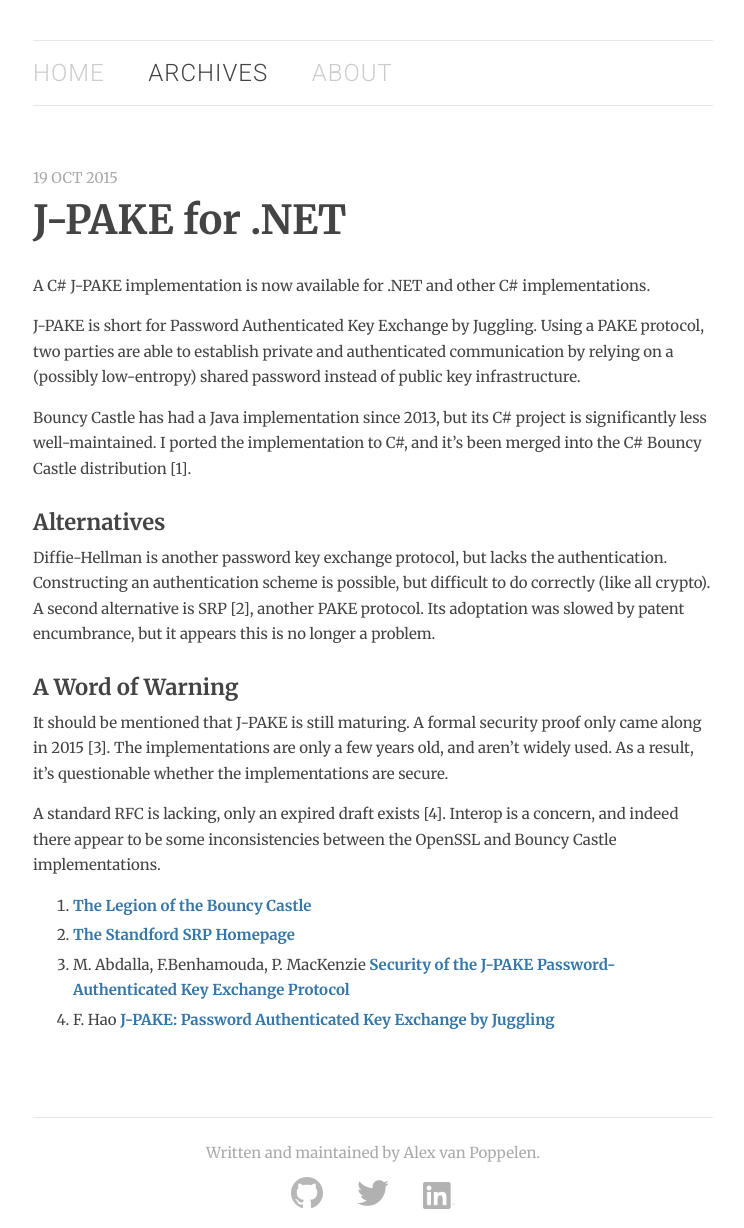
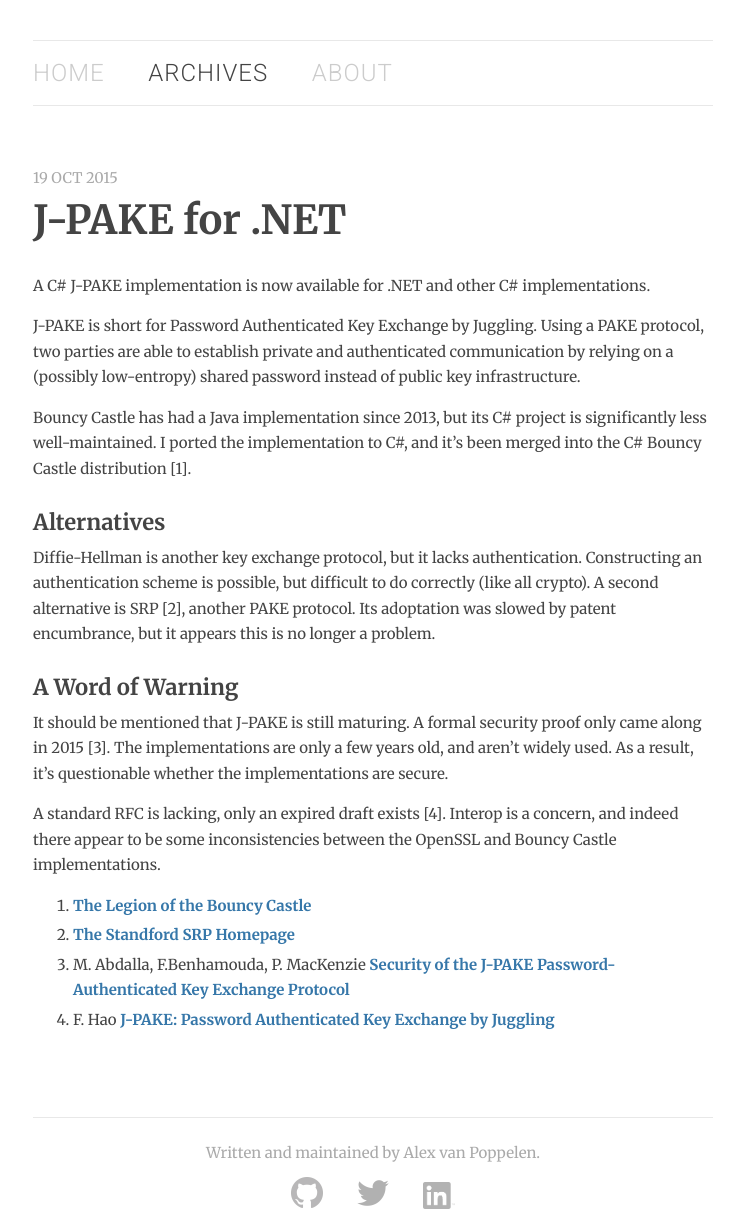
Before and after one commit to avanpo/avanpo.github.io, a Jekyll site: the page built from _posts/2015-10-19-jpake-for-net.md, in a window 1280 px wide. Shown: the whole page, without its empty margins (267-1011 px from the left). Built offline with Jekyll 4.4.1, drawn with Linux system fonts in a browser that asks for light colours.

Commit message:
Small article fixes

```diff
--- a/_posts/2015-10-19-jpake-for-net.md
+++ b/_posts/2015-10-19-jpake-for-net.md
@@ -12,7 +12,7 @@
 
 ### Alternatives
 
-Diffie-Hellman is another password key exchange protocol, but lacks the authentication. Constructing an authentication scheme is possible, but difficult to do correctly (like all crypto). A second alternative is SRP [2], another PAKE protocol. Its adoptation was slowed by patent encumbrance, but it appears this is no longer a problem.
+Diffie-Hellman is another key exchange protocol, but it lacks authentication. Constructing an authentication scheme is possible, but difficult to do correctly (like all crypto). A second alternative is SRP [2], another PAKE protocol. Its adoptation was slowed by patent encumbrance, but it appears this is no longer a problem.
 
 ### A Word of Warning
 
```
Also changed, not shown: _posts/2016-12-11-lattices-and-sphere-packings.md (+1 -1 lines).
